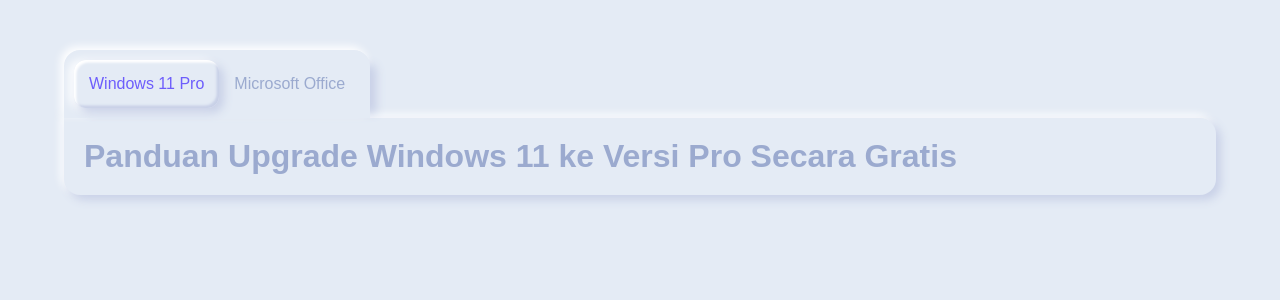
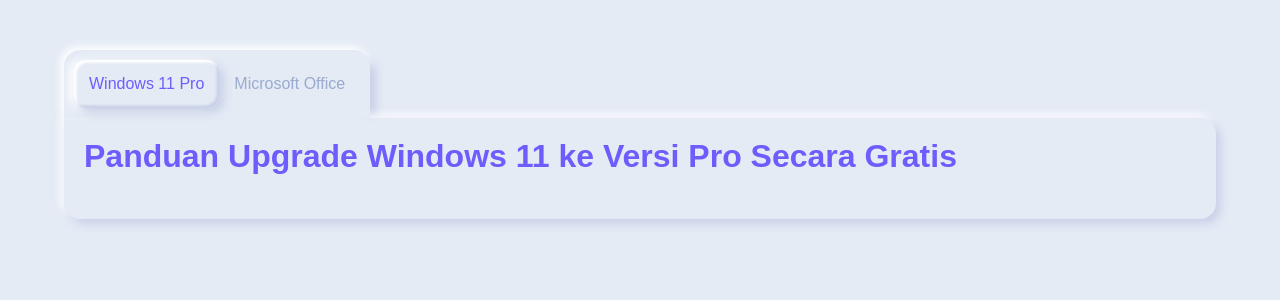
Before and after one commit to hndrapratamaa/Activate-Windows-11-Pro-for-free, a Jekyll site: the page built from Windows 11 ke Versi Pro Gratis.md, in a window 1280 px wide. Shown: the top 300 px of the page. Built offline with Jekyll 4.4.1, drawn with Linux system fonts in a browser that asks for light colours; our own code applies the rules of GitHub Pages for plain Markdown files.

Commit message:
neumorphic.css

```diff
--- a/assets/css/neumorphic.css
+++ b/assets/css/neumorphic.css
@@ -136,3 +136,21 @@ body {
 .fa-instagram {
 	color: #ff0066;
 }
+
+.tabs--content h1, .tabs--content h2 {
+    color: var(--text-purple);
+    margin-bottom: 1.5rem;
+}
+
+.tabs--content p {
+    line-height: 1.6;
+    margin: 1rem 0;
+}
+
+.tabs--content pre {
+    background: var(--bg-gray);
+    padding: 1rem;
+    border-radius: 0.5rem;
+    box-shadow: inset 0.2rem 0.2rem 0.5rem var(--shadow-gray),
+                inset -0.2rem -0.2rem 0.5rem var(--shadow-white);
+}
```
